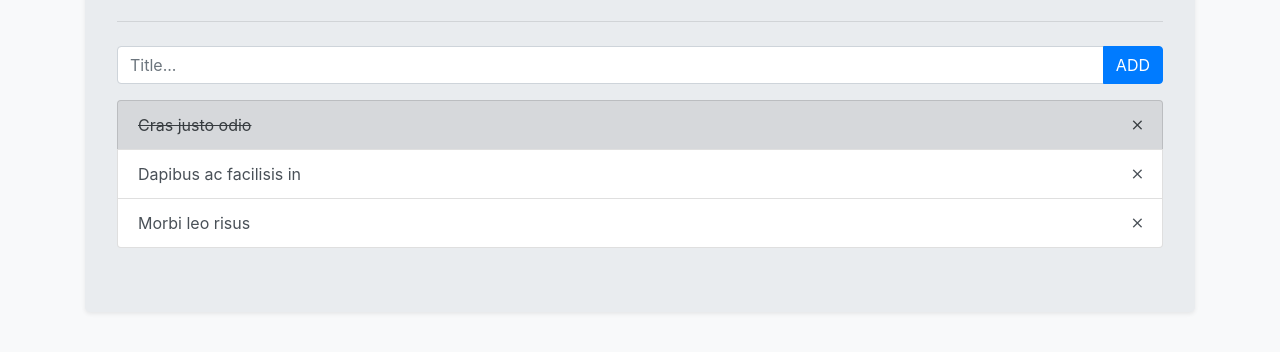
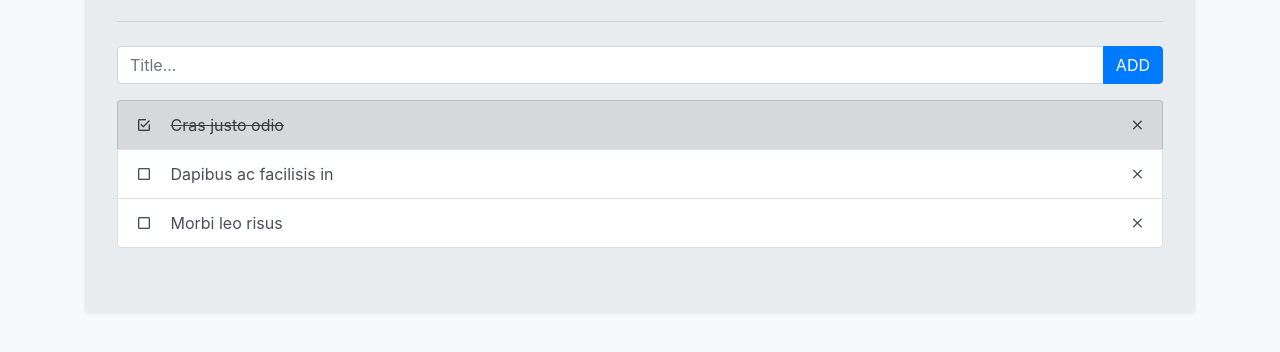
Before and after one commit to TalissonJunior/wibase-js, a website built with webpack: page demo/todo/todo.html in a window 1280 px wide. Shown: the part 220-572 px from the top of the page. Built offline with nearby package versions, Linux system fonts and the light colour scheme.

Commit message:
UPDATE: Add icons to the Todo App Demo

```diff
--- a/demo/todo/todo.html
+++ b/demo/todo/todo.html
@@ -35,16 +35,25 @@
 
       <ul class="list-group">
         <li class="list-group-item list-group-item-secondary list-group-item-action d-flex justify-content-between align-items-center">
+          <span>
+            <i class="icon ion-md-checkbox-outline mr-3"></i>
             <del>Cras justo odio</del>
-            <i class="icon ion-md-close"></i>
+          </span>
+          <i class="icon ion-md-close"></i>
         </li>
         <li class="list-group-item list-group-item-action d-flex justify-content-between align-items-center">
-          Dapibus ac facilisis in
-            <i class="icon ion-md-close"></i>
+          <span>
+            <i class="icon ion-md-square-outline mr-3"></i>
+            Dapibus ac facilisis in
+          </span>
+          <i class="icon ion-md-close"></i>
         </li>
         <li class="list-group-item list-group-item-action d-flex justify-content-between align-items-center">
-          Morbi leo risus
-            <i class="icon ion-md-close"></i>
+          <span>
+            <i class="icon ion-md-square-outline mr-3"></i>
+            Morbi leo risus
+          </span>
+          <i class="icon ion-md-close"></i>
         </li>
       </ul>
     </div>
```
